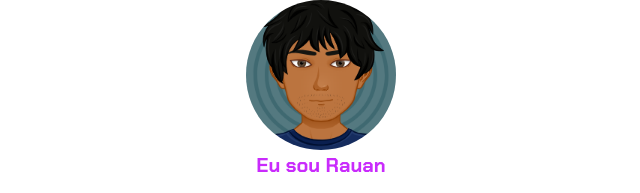
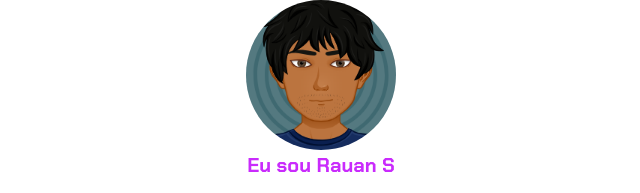
Before and after one commit to oRauan/meu-porto-de-folio, a plain HTML site: page index.html in a window 1280 px wide. Shown: the top 193 px of the page, 319-959 px from the left. Drawn offline with nearby package versions, Linux system fonts and the light colour scheme.

Commit message:
add file

```diff
--- a/index.html
+++ b/index.html
@@ -14,7 +14,7 @@
     <header class="container text-center">
         <img src="img/meuAvatar.png" alt="avatar da Fernanda" class="rounded-circle" width="150" height="150"
             srcset="">
-        <p class="lead">Eu sou Rauan</p>
+        <p class="lead">Eu sou Rauan S</p>
         <h1>Eu aprendo Programação</h1>
         <p>Sou estudante de Computação. Aprendo pensamento computacional no Ensino Médio. Aprendo sobre pensamento computacional usando HTML, CSS e JavaScript. Veja os projetos
             que já desenvolvi!</p>
```
